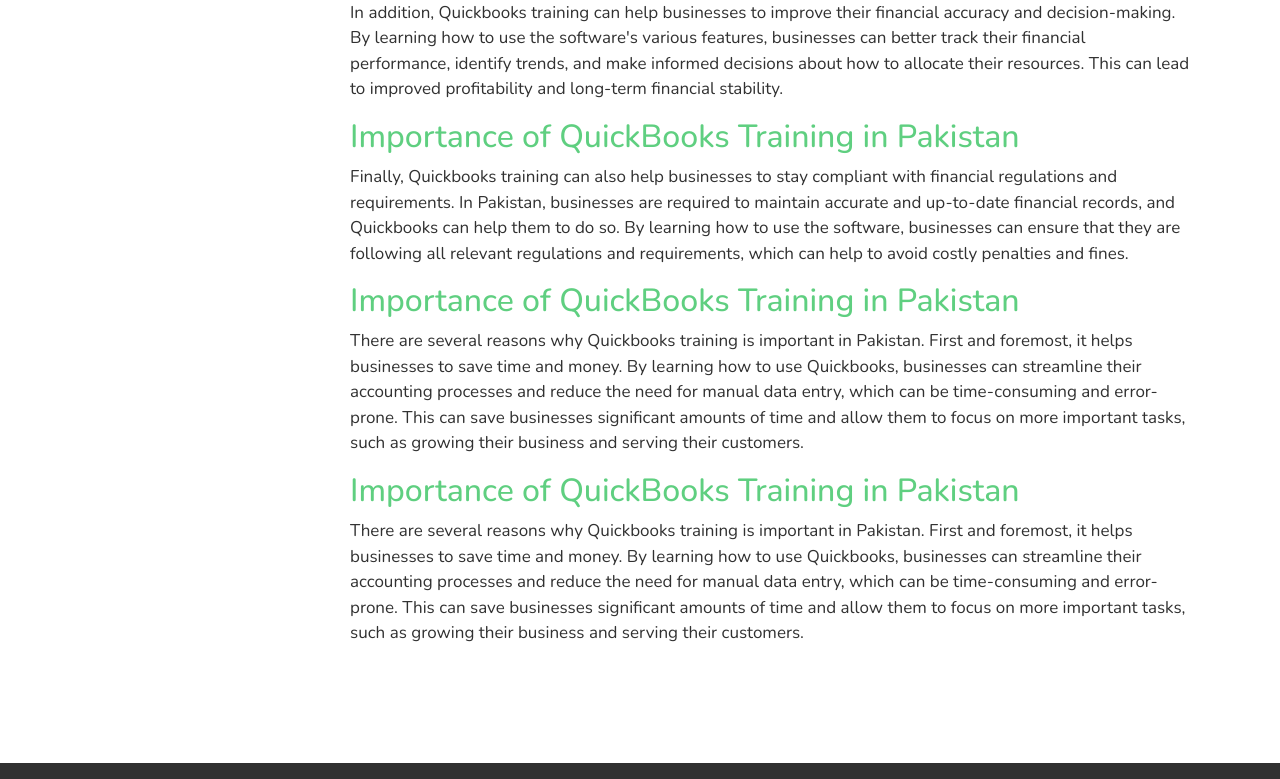
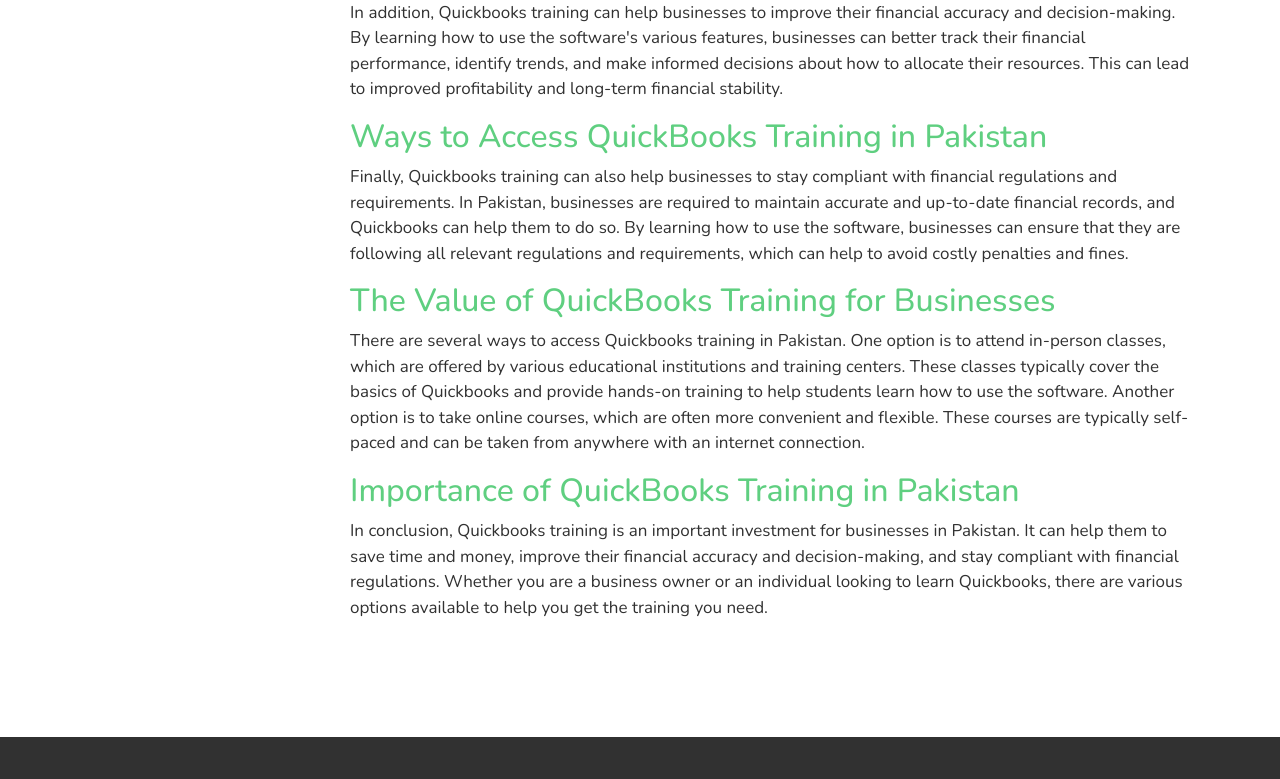
Before and after one commit to fasih-nasir/newerp, a plain HTML site: page quickbookstrainingpakistan.html in a window 1280 px wide. Shown: the part 1876-2655 px from the top of the page. Drawn offline with nearby package versions, Linux system fonts and the light colour scheme; no server answers.

Commit message:
code is here

```diff
--- a/quickbookstrainingpakistan.html
+++ b/quickbookstrainingpakistan.html
@@ -170,20 +170,19 @@
 </p>
  <!-- ====================== QUICKBOOKS Implementation Training HEADING END ====================== -->
  <!-- ====================== QUICKBOOKS Implementation Training HEADING START ====================== -->
- <h2 class="col-org">Importance of QuickBooks Training in Pakistan</h2>
+ <h2 class="col-org">Ways to Access QuickBooks Training in Pakistan </h2>
  <p class="text-justify">
     Finally, Quickbooks training can also help businesses to stay compliant with financial regulations and requirements. In Pakistan, businesses are required to maintain accurate and up-to-date financial records, and Quickbooks can help them to do so. By learning how to use the software, businesses can ensure that they are following all relevant regulations and requirements, which can help to avoid costly penalties and fines.
 </p>
  <!-- ====================== QUICKBOOKS Implementation Training HEADING END ====================== -->
  <!-- ====================== QUICKBOOKS Implementation Training HEADING START ====================== -->
- <h2 class="col-org">Importance of QuickBooks Training in Pakistan</h2>
- <p class="text-justify">
-     There are several reasons why Quickbooks training is important in Pakistan. First and foremost, it helps businesses to save time and money. By learning how to use Quickbooks, businesses can streamline their accounting processes and reduce the need for manual data entry, which can be time-consuming and error-prone. This can save businesses significant amounts of time and allow them to focus on more important tasks, such as growing their business and serving their customers.            </p>
+ <h2 class="col-org">The Value of QuickBooks Training for Businesses</h2>
+ <p class="text-justify"> There are several ways to access Quickbooks training in Pakistan. One option is to attend in-person classes, which are offered by various educational institutions and training centers. These classes typically cover the basics of Quickbooks and provide hands-on training to help students learn how to use the software. Another option is to take online courses, which are often more convenient and flexible. These courses are typically self-paced and can be taken from anywhere with an internet connection.   </p>
  <!-- ====================== QUICKBOOKS Implementation Training HEADING END ====================== -->
  <!-- ====================== QUICKBOOKS Implementation Training HEADING START ====================== -->
  <h2 class="col-org">Importance of QuickBooks Training in Pakistan</h2>
  <p class="text-justify">
-     There are several reasons why Quickbooks training is important in Pakistan. First and foremost, it helps businesses to save time and money. By learning how to use Quickbooks, businesses can streamline their accounting processes and reduce the need for manual data entry, which can be time-consuming and error-prone. This can save businesses significant amounts of time and allow them to focus on more important tasks, such as growing their business and serving their customers.            </p>
+  In conclusion, Quickbooks training is an important investment for businesses in Pakistan. It can help them to save time and money, improve their financial accuracy and decision-making, and stay compliant with financial regulations. Whether you are a business owner or an individual looking to learn Quickbooks, there are various options available to help you get the training you need. </p>
  <!-- ====================== QUICKBOOKS Implementation Training HEADING END ====================== -->
 
 
```
